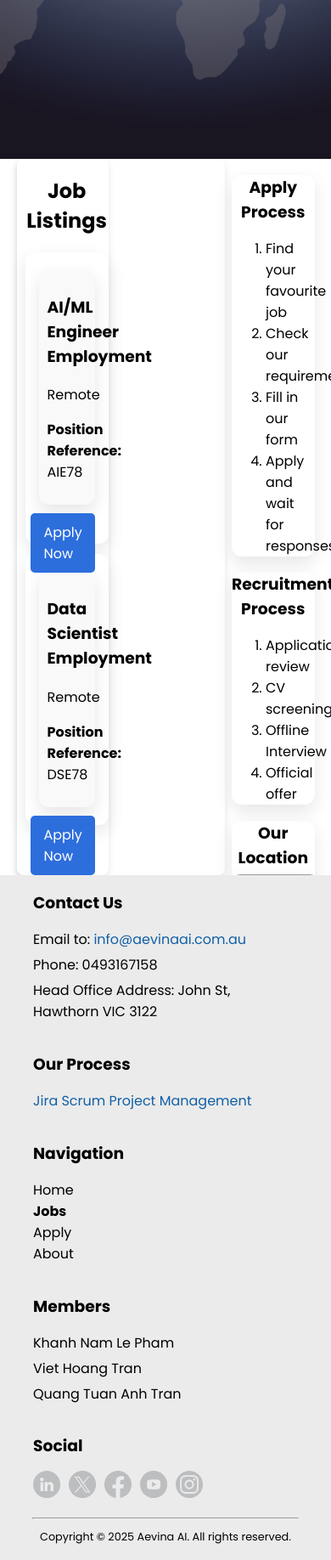
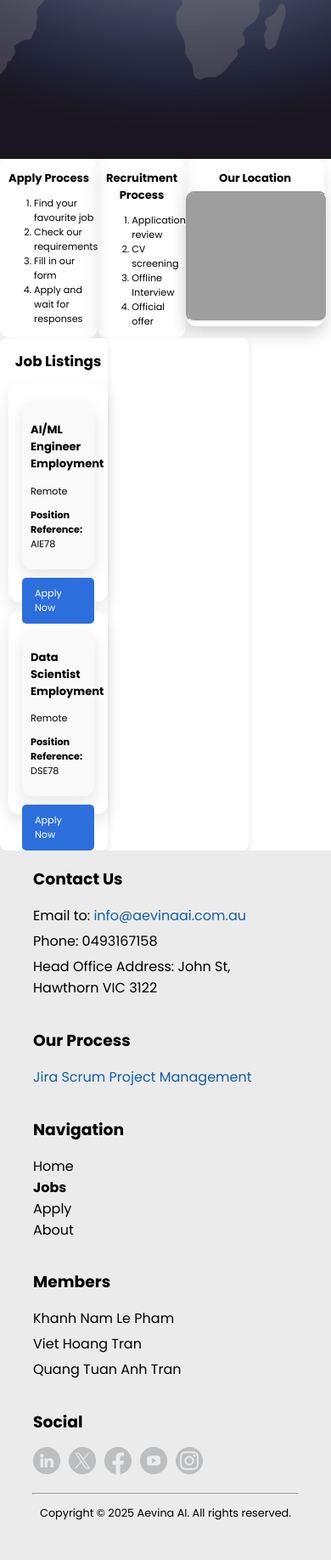
Before and after one commit to 105736779/3aevn_part1, a PHP site: page /jobs.html in a window 390 px wide; the page is wider, and only the part inside the window is pictured. Shown: the part 534-2370 px from the top of that part at 85% size. After the commit the page ends 2323 px from the top of that part, so only its background shows below. Run offline with PHP 8.4, Linux system fonts and the light colour scheme; grey boxes are pictures that could not be loaded.

Commit message:
TVH responsive jobs-page added

```diff
--- a/project1/styles/styles.css
+++ b/project1/styles/styles.css
@@ -1554,6 +1554,27 @@ input[type="reset"]:hover {
     .social-icon {
         margin-right: 30px;
     }
+    #aside-jobs {
+        display: flex;
+        flex-direction: row;
+        justify-content: flex-start;
+        position: relative;
+        float: none;
+        width: 98%;
+        height: 100%;
+        font-size: 70%
+    }
+    #main-jobs {
+        position: relative;
+        margin-left: 0;
+        width: 75%;
+        font-size: 70%;
+    }
+    .aids-topic, .skill, .salary {
+        word-wrap: break-word;
+        overflow-wrap: break-word;
+
+    }
 }
 
 /* Larger Mobile Devices */
```
Also changed, not shown: other parts of project1/styles/styles.css (+35 -0 lines).
